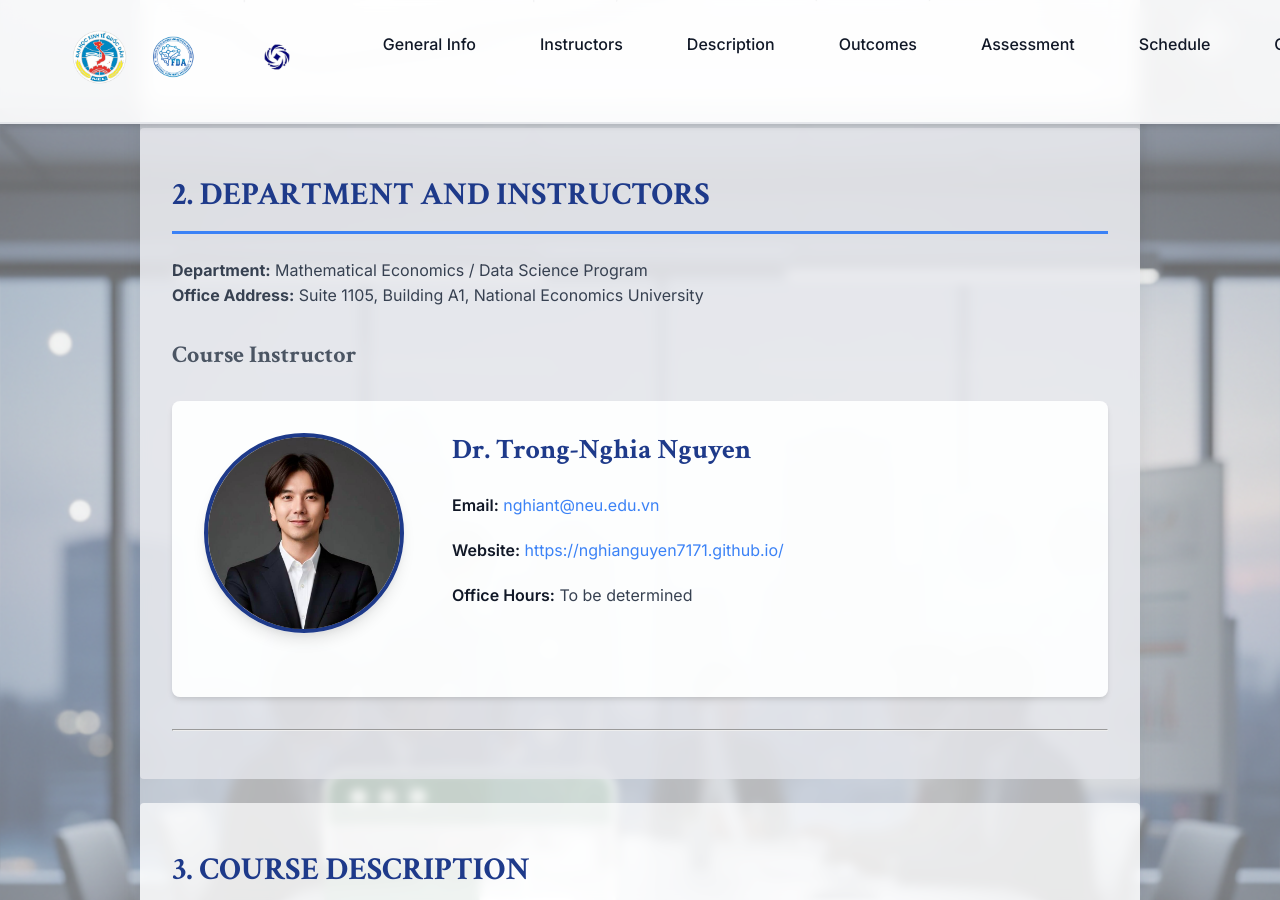
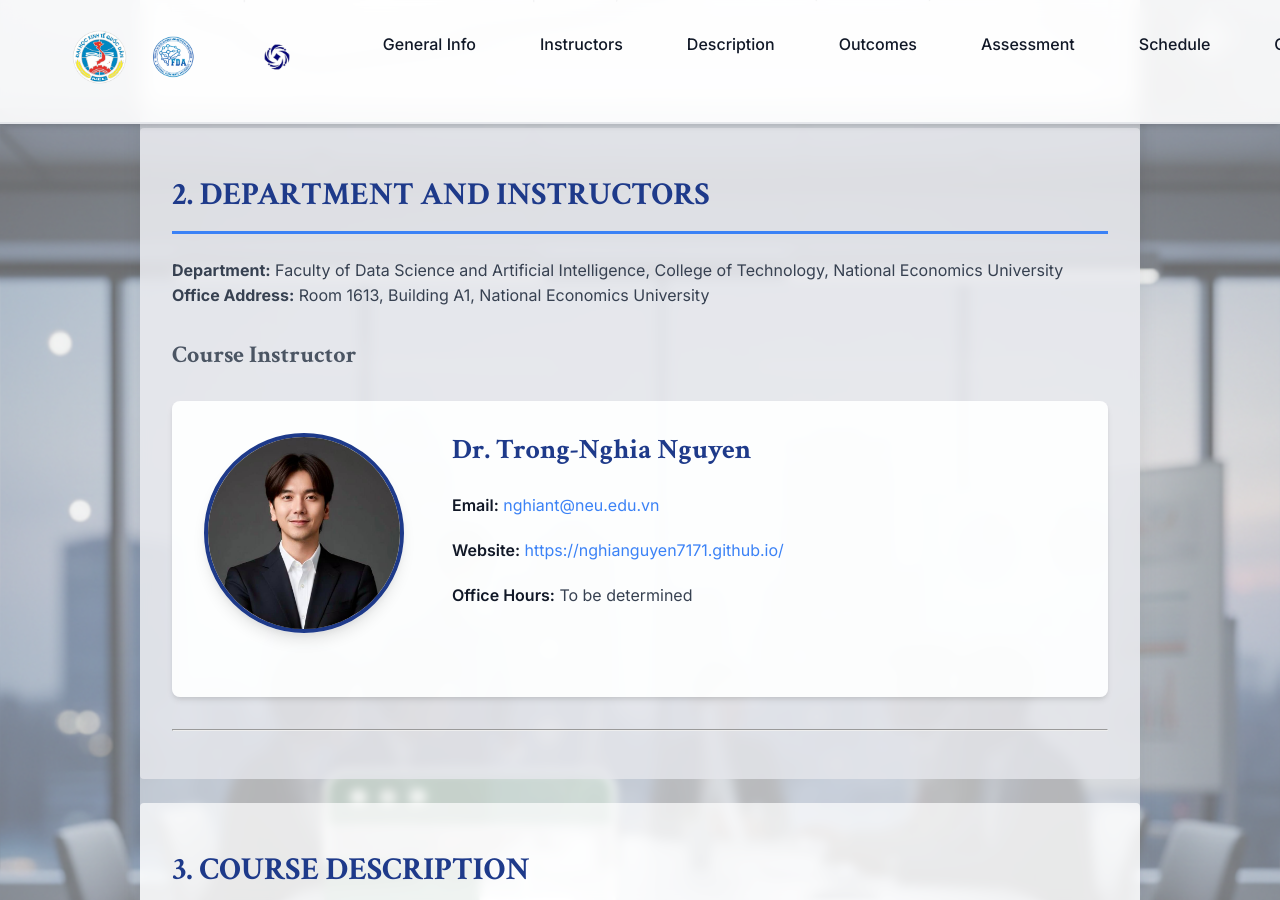
Before and after one commit to nghianguyen7171/excel_course, a Jekyll site: the page built from index.md, in a window 1280 px wide and 900 px high, scrolled down 1172 px. Built offline with Jekyll 4.4.1, drawn with Linux system fonts in a browser that asks for light colours.

Commit message:
Update section 2 with correct department and office address information

```diff
--- a/index.md
+++ b/index.md
@@ -29,8 +29,8 @@ description: Course syllabus and information for Data Analysis with Excel at Nat
 
 ## 2. DEPARTMENT AND INSTRUCTORS
 
-**Department:** Mathematical Economics / Data Science Program
-**Office Address:** Suite 1105, Building A1, National Economics University
+**Department:** Faculty of Data Science and Artificial Intelligence, College of Technology, National Economics University
+**Office Address:** Room 1613, Building A1, National Economics University
 
 ### Course Instructor
 
```
